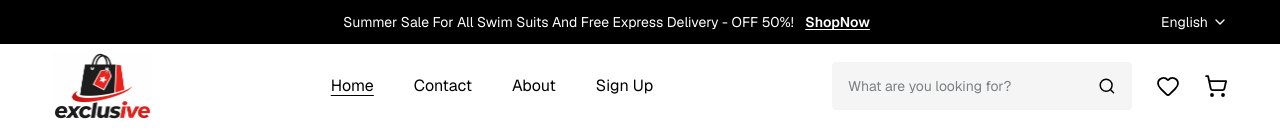
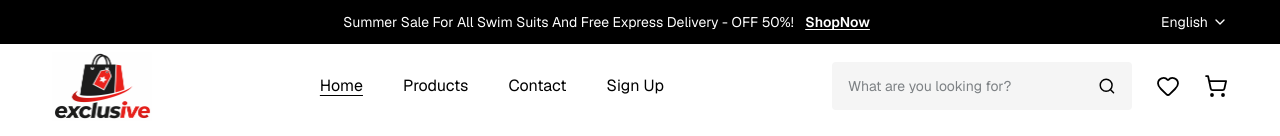
Before and after one commit to sandeepaMallawarachchi/ctse-assignment1, a Next.js app: page / in a window 1280 px wide. Shown: the top 136 px of the page. Built offline with nearby package versions, Linux system fonts and the light colour scheme.

Commit message:
update header

```diff
--- a/components/layout/Header.tsx
+++ b/components/layout/Header.tsx
@@ -8,8 +8,8 @@ import { useState } from "react";
 
 const navLinks = [
   { label: "Home", href: "/" },
+  { label: "Products", href: "/products" },
   { label: "Contact", href: "/contact" },
-  { label: "About", href: "/about" },
   { label: "Sign Up", href: "/signup" },
 ] as const;
 
```
